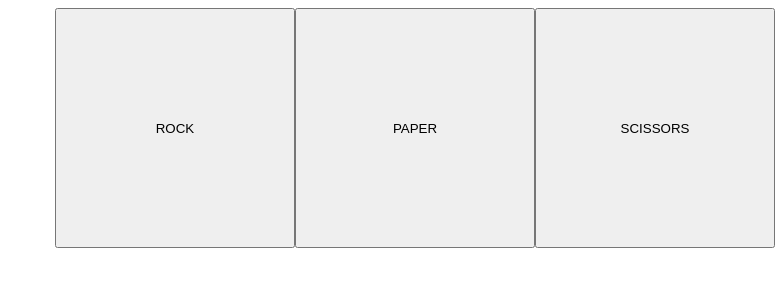
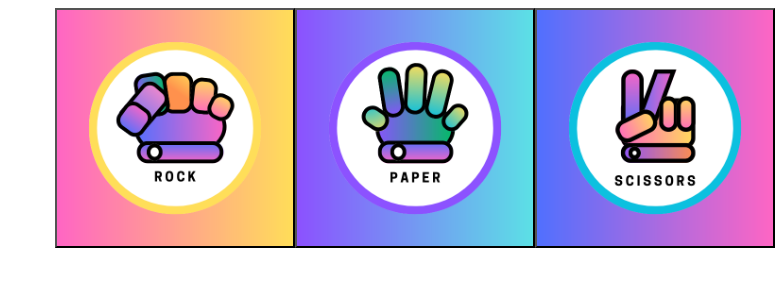
Before and after one commit to titaprincesscess/Odin_projects, a plain HTML site: page TheRockPaperScissors/index.html in a window 1280 px wide. Shown: the whole page, without its empty margins (497-1280 px from the left). Drawn offline with Linux system fonts and the light colour scheme.

Commit message:
images added to add life to plain looking buttons

```diff
--- a/TheRockPaperScissors/index.html
+++ b/TheRockPaperScissors/index.html
@@ -20,9 +20,9 @@
             </div>
         </div>
         <div class="gameContainer">
-            <button id="rock" name="rock">ROCK</button>
-            <button id="paper" name="paper">PAPER</button>
-            <button id="scissors" name="scissors">SCISSORS</button>
+            <button id="rock" name="rock"></button>
+            <button id="paper" name="paper"></button>
+            <button id="scissors" name="scissors"></button>
         </div>
     </div>
 
--- a/TheRockPaperScissors/style.css
+++ b/TheRockPaperScissors/style.css
@@ -10,6 +10,18 @@ html{
 .gameContainer button {
     height: 15pc;
     width: 15pc;
+}
+#rock{
+    background: url("/pictures/handsigns/rock.png");
+    background-size: contain;
+}
+#paper{
+    background: url("/pictures/handsigns/paper.png");
+    background-size: contain;
+}
+#scissors{
+    background: url("/pictures/handsigns/scissors.png");
+    background-size: contain;
 }
 .whiteBoard{
 height: 15pc;
```
Also changed, not shown: TheRockPaperScissors/pictures/handsigns/paper.png (added), TheRockPaperScissors/pictures/handsigns/rock.png (added), TheRockPaperScissors/pictures/handsigns/scissors.png (added).
